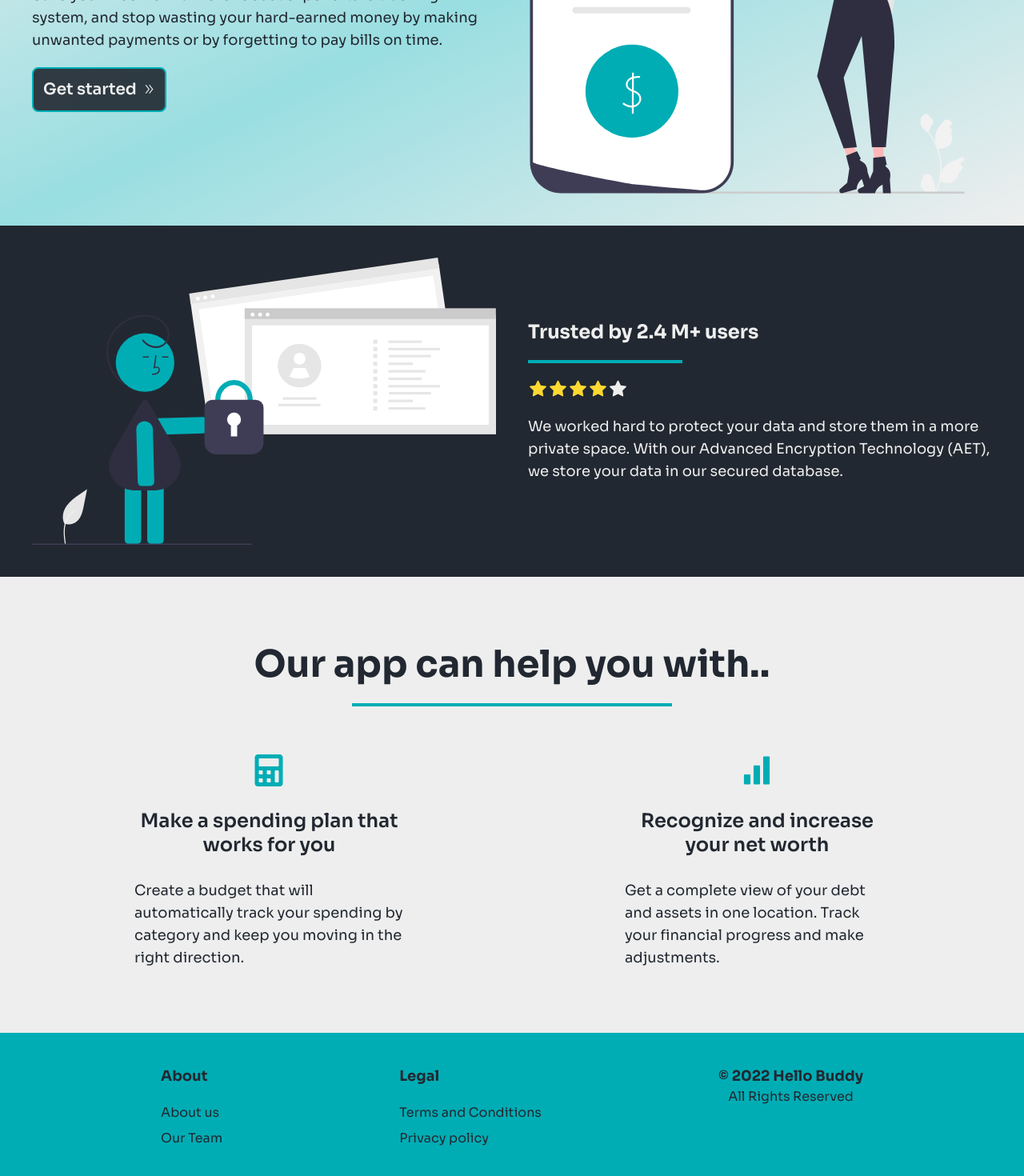
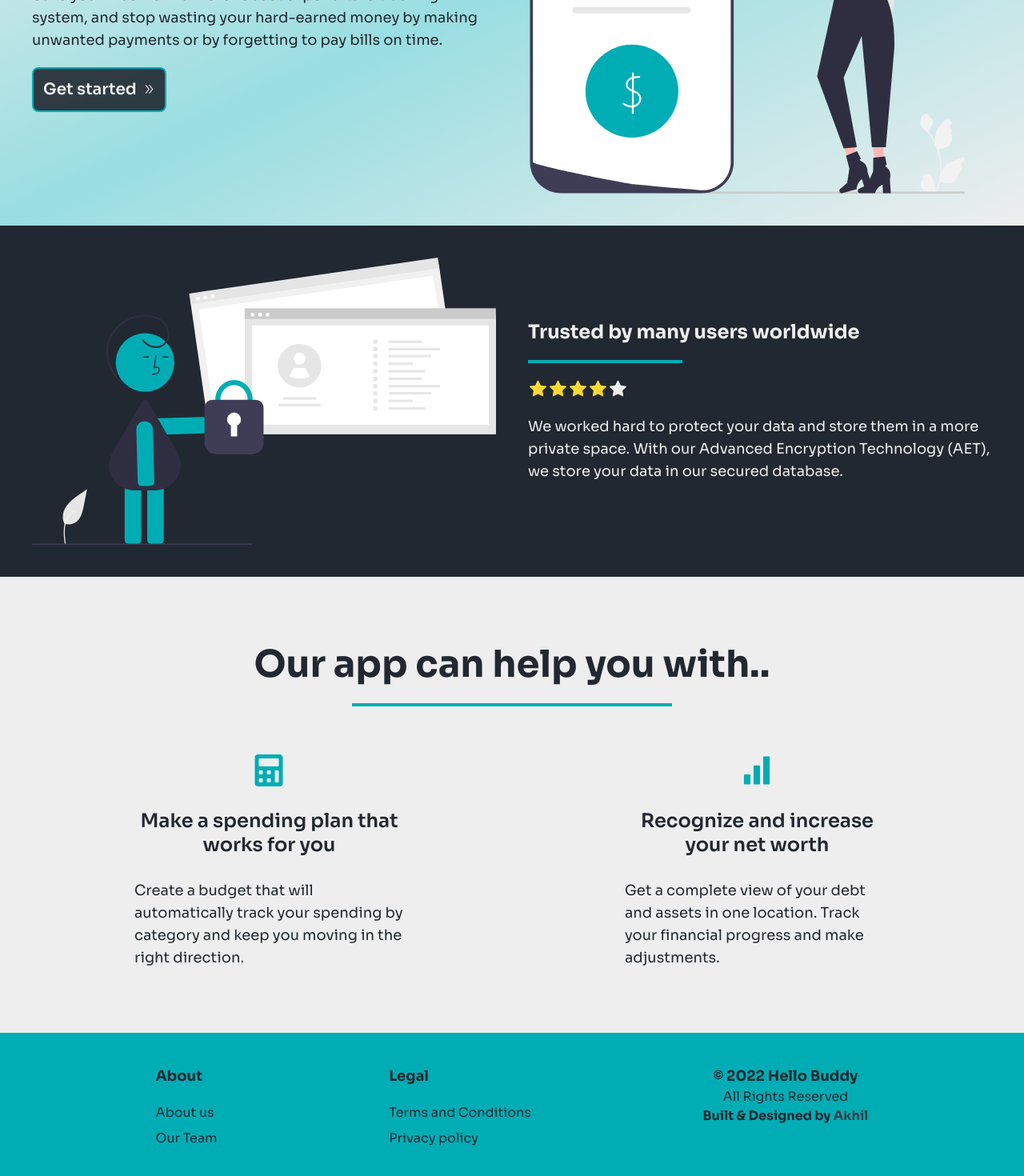
Before and after one commit to AkhilsWorkshop/Hello-Buddy, a React (Create React App) app: page / in a window 1280 px wide. Shown: the part 402-1872 px from the top of the page at 80% size. Built offline with nearby package versions, Linux system fonts and the light colour scheme; no server answers.

Commit message:
[Update] Footer credits

```diff
--- a/src/components/home/Users.jsx
+++ b/src/components/home/Users.jsx
@@ -12,7 +12,7 @@ const Users = () => {
 
                 <div className="flex flex-col flex-1 gap-5 text-fourth">
 
-                    <p className="text-2xl font-bold leading-tight md:pr-32">Trusted by 2.4 M+ users</p>
+                    <p className="text-2xl font-bold leading-tight md:pr-32">Trusted by many users worldwide</p>
                     <div className="flex grow h-1 w-1/3 bg-third"></div>
                     <div className="flex">
                         <AiFillStar size={25} className="text-[#ffd931]" />
--- a/src/components/main/Footer.jsx
+++ b/src/components/main/Footer.jsx
@@ -23,6 +23,8 @@ const Footer = () => {
                         <div className="flex flex-col items-center">
                             <p className="font-bold text-lg">&copy; 2022 Hello Buddy</p>
                             <p>All Rights Reserved</p>
+                            <p className="font-bold text-secondary">Built & Designed by <a href="https://akhilkumar.dev/" target="_blank" rel="noreferrer" className="text-primary duration-300 hover:text-[#EAB308] cursor-pointer">Akhil</a>
+                            </p>
                         </div>
                     </div>
                 </div>
```
